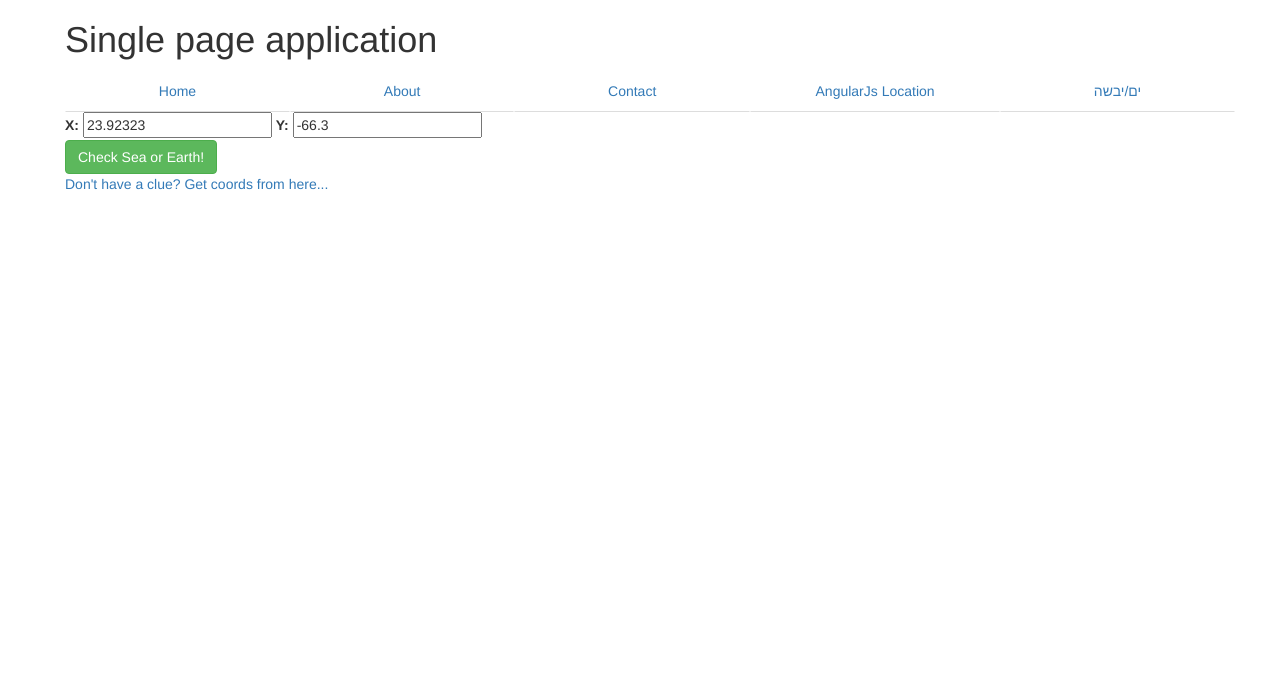
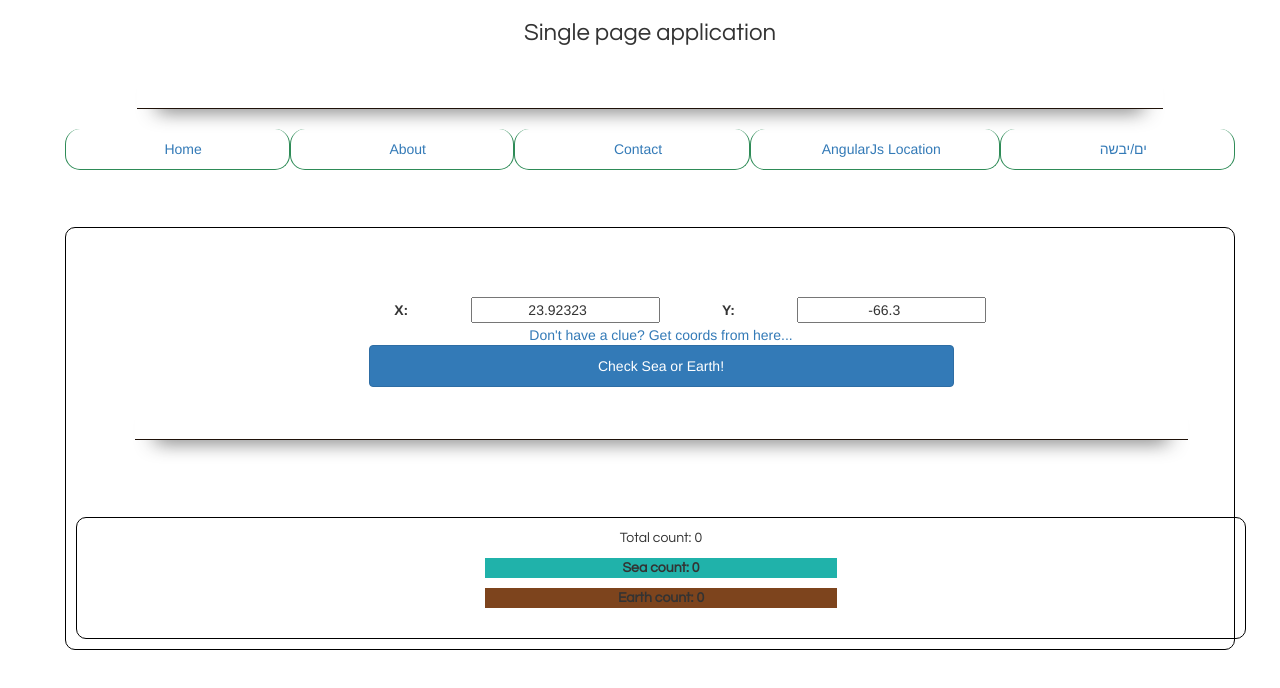
Before and after one commit to MichalYosef/AngularJSRouting, a website: page app/index.html at #!/seaOrLand in a window 1280 px wide. Drawn offline with nearby package versions, Linux system fonts and the light colour scheme; some packages are replaced by stand-ins of ours.

Commit message:
Sea or Land is Working!

```diff
--- a/app/controllers/seaOrLand.js
+++ b/app/controllers/seaOrLand.js
@@ -6,34 +6,42 @@ app.controller('seaOrLandController',function($scope, SeaOrLandService ){
         x: 23.92323,
         y: -66.3
     };
+    $scope.totalCount = 0;
+    $scope.seaCount = 0;
+    $scope.earthCount = 0;
+
 
 
     function onSuccess(res) {
+
         $scope.gotApiAnswer = true;
+        $scope.totalCount++;
+
         if(res.data.water)
+        {
             $scope.result = 'sea';
+            $scope.seaCount++;
+        }
         else
+        {
             $scope.result = 'earth';
+            $scope.earthCount++;
+        }
     }
 
     function onError(res) {
         $scope.gotApiAnswer = false;
         console.log('error');
         console.log(res);
-
-
-
     }
 
-
-
-    $scope.checkCoords = function() { //ng-click
+    $scope.checkCoords = function() { //called on ng-click
         $scope.gotApiAnswer = false;
         var coords = {
             x: $scope.x,
             y: $scope.y
         };
 
-        SeaOrLandService.checkSeaOrLand(coords, onSuccess, onError );
+        SeaOrLandService.checkSeaOrLand($scope.coords, onSuccess, onError );
     }
 });
--- /dev/null
+++ b/app/css/app.less
@@ -0,0 +1,112 @@
+body {
+    padding-left: 20px;
+  }
+  .spaceVertical {
+    margin-top: 5%;
+  }
+  .spaceHorizontal {
+    margin-left: 5%;
+    margin-right: 5%;
+  }
+  hr {
+    border: none;
+    height: 20px;
+    width: 90%;
+    height: 50px;
+    margin-top: 2px;
+    border-bottom: 1px solid #1f1209;
+    box-shadow: 0 20px 20px -20px #333;
+  }
+  *{
+    text-align: center;
+
+  }
+
+  .height100{
+    height: 100px;
+  }
+  span {
+    overflow-wrap: break-word;
+  }
+  a {
+    overflow-wrap: break-word;
+  }
+  .ng-invalid.ng-dirty {
+    border-color: red;
+  }
+  .ng-valid.ng-dirty {
+    border-color: green;
+  }
+  .frameBorder {
+    border: 1px solid black;
+    border-radius: 10px;
+    padding: 10px;
+  }
+  li {
+    border-left: 1px solid seagreen;
+    border-right: 1px solid seagreen;
+    border-bottom: 1px solid seagreen;
+    border-radius: 15px;
+  }
+  li a {
+    margin-left: 5%;
+  }
+  .bgSea {
+    background-color: lightseagreen;
+    font-weight: bold;
+  }
+  .bgEarth {
+    background-color: #7D441D;
+    font-weight: bold;
+  }
+  .colorDiv {
+    border: solid 1px;
+    height: 100px;
+    margin-bottom: 10px;
+  }
+  .center {
+    margin: auto;
+    width: 50%;
+    padding: 10px;
+  }
+
+  h1 {
+	font-family: "Avant Garde", Avantgarde, "Century Gothic", CenturyGothic, AppleGothic, sans-serif;
+	font-size: 24px;
+	font-style: normal;
+	font-variant: normal;
+	font-weight: 500;
+	line-height: 26.4px;
+}
+h3 {
+	font-family: "Avant Garde", Avantgarde, "Century Gothic", CenturyGothic, AppleGothic, sans-serif;
+	font-size: 14px;
+	font-style: normal;
+	font-variant: normal;
+	font-weight: 500;
+	line-height: 15.4px;
+}
+p {
+	font-family: "Avant Garde", Avantgarde, "Century Gothic", CenturyGothic, AppleGothic, sans-serif;
+	font-size: 14px;
+	font-style: normal;
+	font-variant: normal;
+	font-weight: 400;
+	line-height: 20px;
+}
+blockquote {
+	font-family: "Avant Garde", Avantgarde, "Century Gothic", CenturyGothic, AppleGothic, sans-serif;
+	font-size: 21px;
+	font-style: normal;
+	font-variant: normal;
+	font-weight: 400;
+	line-height: 30px;
+}
+pre {
+	font-family: "Avant Garde", Avantgarde, "Century Gothic", CenturyGothic, AppleGothic, sans-serif;
+	font-size: 13px;
+	font-style: normal;
+	font-variant: normal;
+	font-weight: 400;
+	line-height: 18.5714px;
+}
--- a/app/index.html
+++ b/app/index.html
@@ -14,9 +14,10 @@
             <div class='row'>
                 <h1> Single page application</h1>
             </div>
+            <hr>
             <!-- Navigation -->
             <div class='row'>
-                <ul class='nav nav-tabs nav-justified'>
+                <ul class='nav nav-pills nav-justified'>
                     <li><a href='#!/'>Home</a></li>
                     <li><a href='#!/about'>About</a></li>
                     <li><a href='#!/contact'>Contact</a></li>
@@ -25,9 +26,9 @@
                 </ul>
             </div>
             <!-- Template's content -->
-            <div class='row'>
+            <div class='row frameBorder spaceVertical'>
                 <ng-view></ng-view>
-                </div>
+            </div>
         </div>
 
 
--- a/app/services/seaOrLandService.js
+++ b/app/services/seaOrLandService.js
@@ -1,6 +1,6 @@
 app.service('SeaOrLandService', function($http) {
 
-    var debugMode = true;
+    var debugMode = true; //false;//
 
     this.checkSeaOrLand = function(coords, onSuccess, onError ) {
 
@@ -8,8 +8,8 @@ app.service('SeaOrLandService', function($http) {
             setTimeout(function() {
                 const mockObj = {
                     data: {
-                        "lat": coords.lat,
-                        "lon": coords.lon,
+                        "lat": coords.x,
+                        "lon": coords.y,
                         "water": Math.ceil(Math.random()*10) % 2 == 0
                     }
                 }
--- a/app/views/seaOrLand.html
+++ b/app/views/seaOrLand.html
@@ -1,22 +1,30 @@
 <div class='container' ng-controller='seaOrLandController'>
 
     <div class='row'>
-        <div class='col-centered'>
-            <label>X:</label>
+        <div class='spaceVertical'>
+            <label class='spaceHorizontal'>X:</label>
             <input ng-model='coords.x' type='number' required/>
-            <label>Y:</label>
+            <label class='spaceHorizontal'>Y:</label>
             <input ng-model='coords.y' type='number' required/>
+            <div><a href="https://onwater.io/" target="_blank">Don't have a clue? Get coords from here...</a></div>
+            <botton class='btn btn-primary center spaceVertical' ng-click='checkCoords()'>Check Sea or Earth!</botton>
         </div>
-        <botton class='btn btn-success' ng-click='checkCoords()'>Check Sea or Earth!</botton>
+        <hr>
     </div>
-    <div class='row'>
-        <span>
-            <a href="https://onwater.io/" target="_blank">Don't have a clue? Get coords from here...</a>
-        </span>
-    </div>
-    <div class='row' ng-show='gotApiAnswer'>
-        <div class='colorDiv'>
-                <span ng-class="{'bgSea': result === 'sea', 'bgEarth': result === 'earth'}">{{result}}</span>
+
+    <div class='row spaceVertical spaceVertical frameBorder'>
+        <div class='col-md-4 col-sm-4'>
+            <div ng-show="result === 'earth'" class='bgEarth height100'>Earth</div>
+        </div>
+        <div class='col-md-4 col-sm-4'>
+            <div class='height100 '>
+                    <p>Total count: {{totalCount}}</p>
+                    <p class='bgSea'>Sea count: {{seaCount}}</p>
+                    <p class='bgEarth'>Earth count: {{earthCount}}</p>
+            </div>
+        </div>
+        <div class='col-md-4 col-sm-4'>
+            <div ng-show="result === 'sea'" class='bgSea height100'>Sea</div>
         </div>
     </div>
 </div>
```
Also changed, not shown: app/css/app.css.
